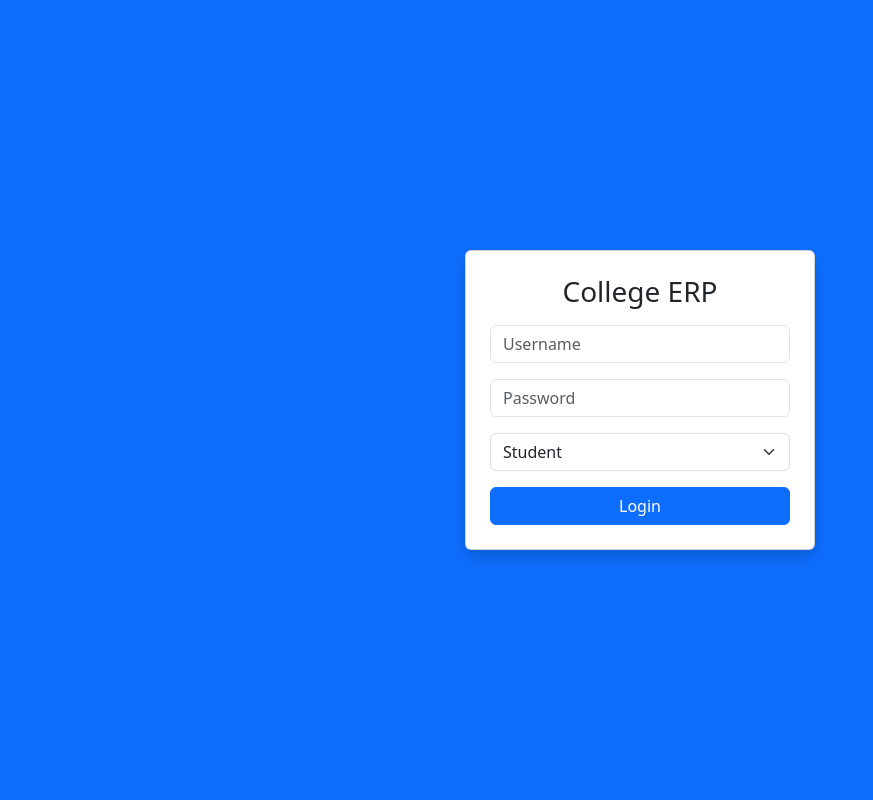
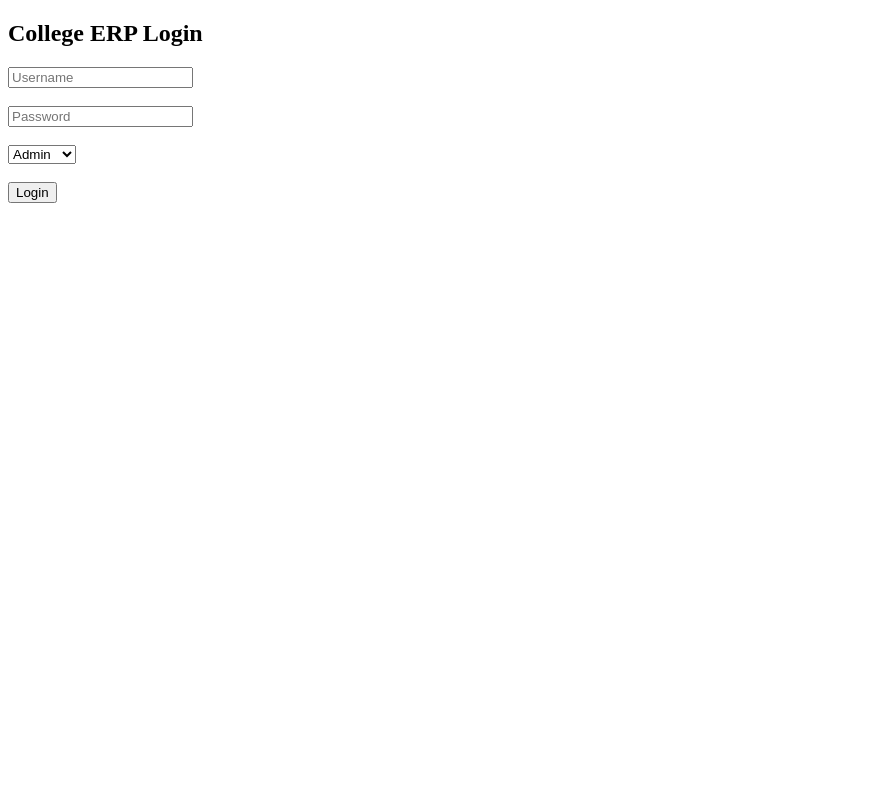
Before and after one commit to Pratik-Gore262/ERP-College-System, a Flask app: page / in a window 1280 px wide. Shown: the whole page, without its empty margins (0-873 px from the left). Run offline with Flask 3, Linux system fonts and the light colour scheme.

Commit message:
add login page

```diff
--- a/templates/login.html
+++ b/templates/login.html
@@ -2,25 +2,22 @@
 <html>
 <head>
   <title>College ERP Login</title>
-  <link href="https://cdn.jsdelivr.net/npm/bootstrap@5.3.3/dist/css/bootstrap.min.css" rel="stylesheet">
 </head>
-<body class="bg-primary d-flex justify-content-center align-items-center vh-100">
+<body>
+  <h2>College ERP Login</h2>
 
-<div class="card p-4 shadow" style="width:350px;">
-  <h3 class="text-center mb-3">College ERP</h3>
+  <form method="POST" action="/">
+    <input type="text" name="username" placeholder="Username" required><br><br>
 
-  <input class="form-control mb-3" type="text" placeholder="Username">
+    <input type="password" name="password" placeholder="Password" required><br><br>
 
-  <input class="form-control mb-3" type="password" placeholder="Password">
+    <select name="role">
+      <option value="Admin">Admin</option>
+      <option value="Faculty">Faculty</option>
+      <option value="Student">Student</option>
+    </select><br><br>
 
-  <select class="form-select mb-3">
-    <option>Student</option>
-    <option>Faculty</option>
-    <option>Admin</option>
-  </select>
-
-  <button class="btn btn-primary w-100">Login</button>
-</div>
-
+    <button type="submit">Login</button>
+  </form>
 </body>
 </html>
```
